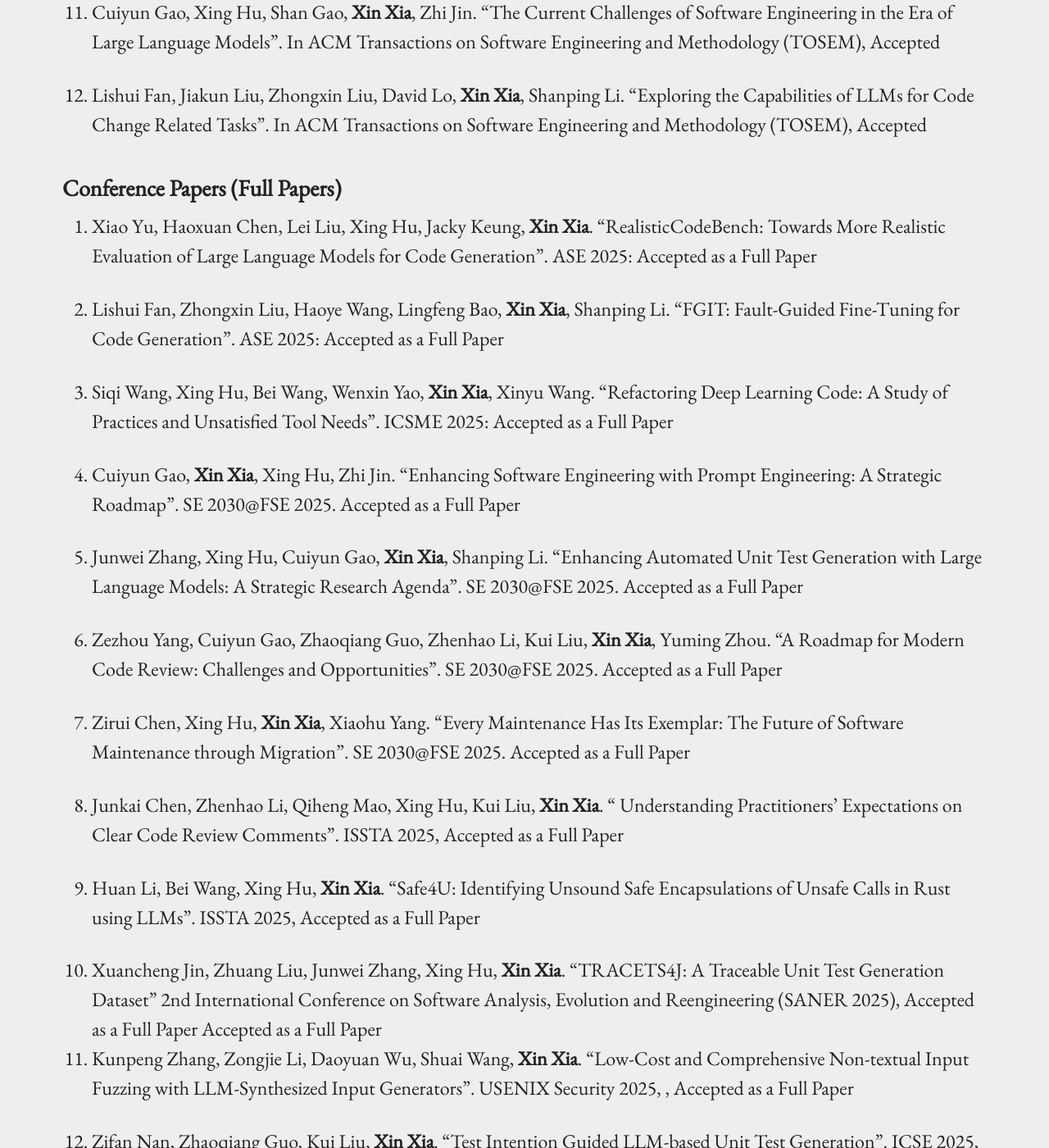
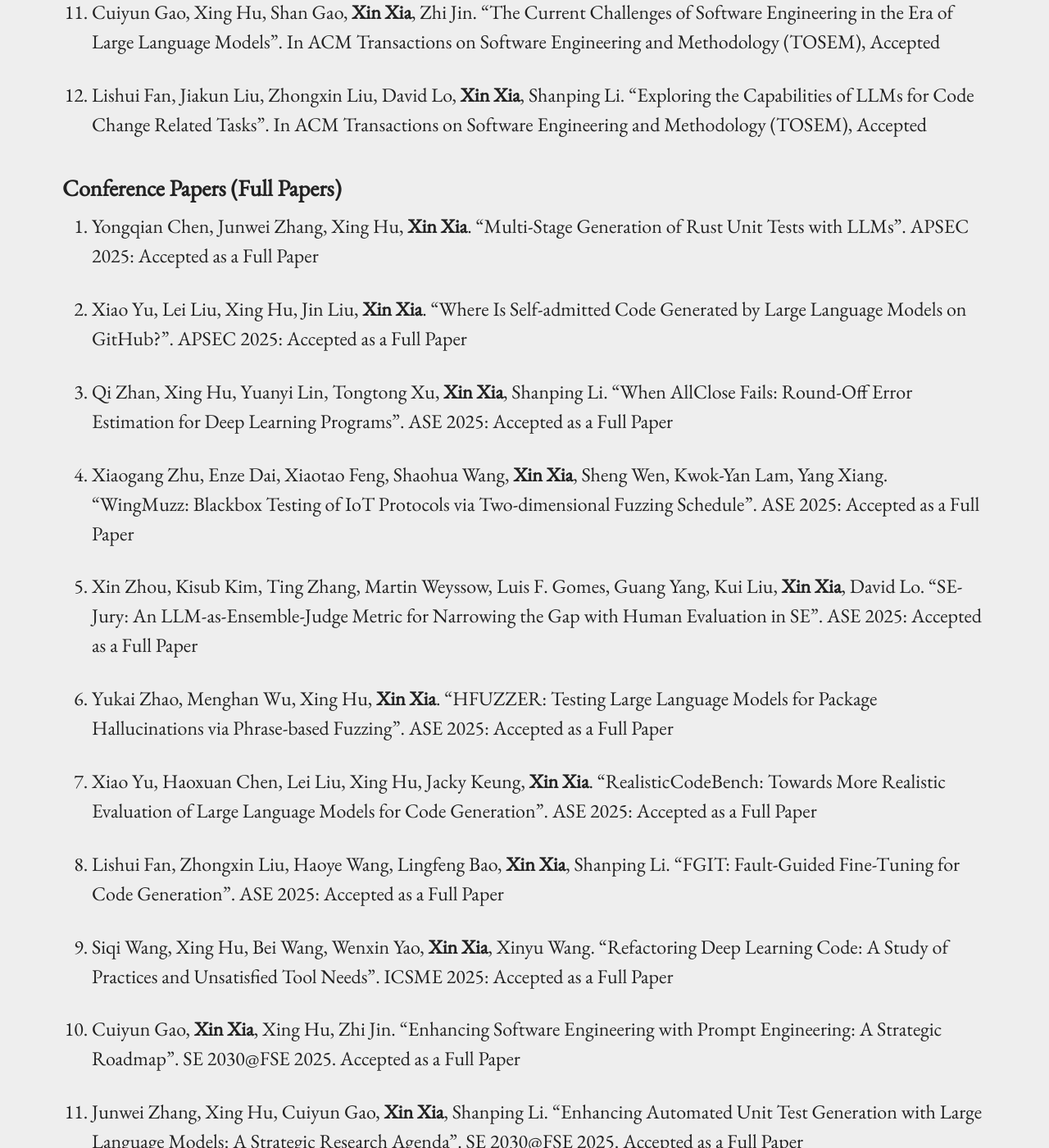
Before and after one commit to xin-xia/xin-xia.github.io, a Jekyll site: the page built from publication.md, in a window 1280 px wide and 1400 px high, scrolled down 2445 px. Shown: the whole window at 82% size. Built offline with Jekyll 4.4.1, drawn with Linux system fonts in a browser that asks for light colours; some of the changed text lies outside the part shown.

Commit message:
Update publication.md

```diff
--- a/publication.md
+++ b/publication.md
@@ -54,6 +54,18 @@ permalink: /publication/
 136. Lishui Fan, Jiakun Liu, Zhongxin Liu, David Lo, <strong>Xin Xia</strong>, Shanping Li. "Exploring the Capabilities of LLMs for Code Change Related Tasks". In ACM Transactions on Software Engineering and Methodology (TOSEM), Accepted <br />
 
 ### Conference Papers (Full Papers)
+
+207. Yongqian Chen, Junwei Zhang, Xing Hu, <strong>Xin Xia</strong>. “Multi-Stage Generation of Rust Unit Tests with LLMs". APSEC 2025: Accepted as a Full Paper <br />
+
+206. Xiao Yu, Lei Liu, Xing Hu, Jin Liu, <strong>Xin Xia</strong>. "Where Is Self-admitted Code Generated by Large Language Models on GitHub?". APSEC 2025: Accepted as a Full Paper <br />
+
+205. Qi Zhan, Xing Hu, Yuanyi Lin, Tongtong Xu, <strong>Xin Xia</strong>, Shanping Li.  "When AllClose Fails: Round-Off Error Estimation for Deep Learning Programs". ASE 2025: Accepted as a Full Paper <br />
+
+204. Xiaogang Zhu,  Enze Dai, Xiaotao Feng, Shaohua Wang, <strong>Xin Xia</strong>, Sheng Wen, Kwok-Yan Lam, Yang Xiang. "WingMuzz: Blackbox Testing of IoT Protocols via Two-dimensional Fuzzing Schedule". ASE 2025: Accepted as a Full Paper <br />
+
+203. Xin Zhou, Kisub Kim, Ting Zhang, Martin Weyssow, Luis F. Gomes, Guang Yang, Kui Liu, <strong>Xin Xia</strong>, David Lo. "SE-Jury: An LLM-as-Ensemble-Judge Metric for Narrowing the Gap with Human Evaluation in SE". ASE 2025: Accepted as a Full Paper <br />
+
+202. Yukai Zhao, Menghan Wu, Xing Hu, <strong>Xin Xia</strong>. "HFUZZER: Testing Large Language Models for Package Hallucinations via Phrase-based Fuzzing". ASE 2025: Accepted as a Full Paper <br />
 
 201. Xiao Yu, Haoxuan Chen, Lei Liu, Xing Hu, Jacky Keung, <strong>Xin Xia</strong>.  "RealisticCodeBench: Towards More Realistic Evaluation of Large Language Models for Code Generation". ASE 2025: Accepted as a Full Paper <br />
 
```
Also changed, not shown: other parts of publication.md (+1 -1 lines).
